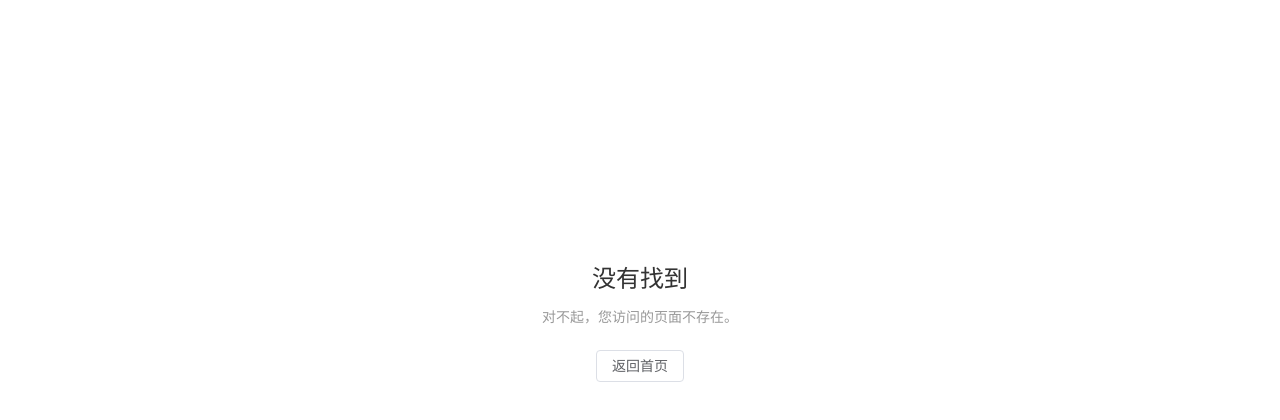
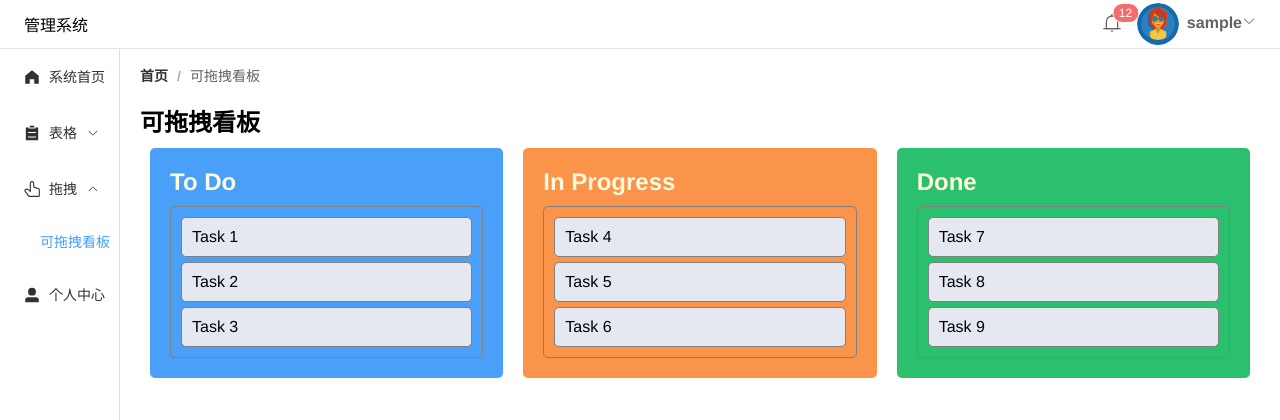
Before and after one commit to zhf521/vue3-management-system, a Vue app: page /drag-board in a window 1280 px wide. Before the commit this address led to /not-found. Shown: the top 420 px of the page. Built offline with nearby package versions, Linux system fonts and the light colour scheme; sample sign-in values are in the browser's storage; what vxe-table would draw is missing.

Commit message:
拖拽看板完成、修复面包屑和菜单之间的bug

```diff
--- a/src/components/SideBar.vue
+++ b/src/components/SideBar.vue
@@ -1,6 +1,6 @@
 <template>
-  <el-menu default-active="1" @open="handleOpen" @close="handleClose">
-    <el-menu-item index="1">
+  <el-menu @select="handleSelect" :default-active="route.path">
+    <el-menu-item index="/dashboard">
       <el-icon>
         <HomeFilled></HomeFilled>
       </el-icon>
@@ -17,7 +17,18 @@
         <span>简单表格</span>
       </el-menu-item>
     </el-sub-menu>
-    <el-menu-item index="3">
+    <el-sub-menu index="3">
+      <template #title>
+        <el-icon>
+          <Pointer />
+        </el-icon>
+        <span>拖拽</span>
+      </template>
+      <el-menu-item index="/drag-board">
+        <span>可拖拽看板</span>
+      </el-menu-item>
+    </el-sub-menu>
+    <el-menu-item index="/user">
       <el-icon>
         <UserFilled>
         </UserFilled>
@@ -27,21 +38,22 @@
   </el-menu>
 </template>
 <script setup lang="ts">
-import router from '@/router'
+import { useRoute, useRouter } from 'vue-router'
+
 import {
   HomeFilled,
   List,
   UserFilled,
+  Pointer
 } from '@element-plus/icons-vue'
-const handleOpen = (key: string, keyPath: string[]) => {
-  if (key == '1') {
-    router.push('/dashboard')
-  } else if (key === '3') {
-    router.push('/user')
-  }
-}
-const handleClose = (key: string, keyPath: string[]) => {
-  console.log(key, keyPath)
+
+const route = useRoute()
+const router = useRouter()
+
+const handleSelect = (key: string, keyPath: string[]) => {
+  console.log(key)
+
+  router.push(key)
 }
 </script>
 <style lang="scss" scoped>
--- a/src/router/index.ts
+++ b/src/router/index.ts
@@ -4,6 +4,8 @@ import Login from '../views/Login.vue'
 import NotFound from '../views/NotFound.vue'
 import Dashboard from '../views/Dashboard.vue'
 import ComplexTable from '../views/ComplexTable.vue'
+import DragBoard from '../views/DragBoard.vue'
+import User from '../views/User.vue'
 
 const routes = [
   // 重定向
@@ -21,7 +23,6 @@ const routes = [
         path: '/dashboard',
         name: 'dashboard',
         meta: {
-          icon: 'Menu',
           name:'系统首页'
         },
         component:Dashboard
@@ -30,6 +31,22 @@ const routes = [
         path: '/complex-table',
         name: 'ComplexTable',
         component:ComplexTable
+      },
+      {
+        path: '/drag-board',
+        name: 'DragBoard',
+        meta: {
+          name:'可拖拽看板'
+        },
+        component:DragBoard
+      },
+      {
+        path: '/user',
+        name: 'User',
+        meta: {
+          name:'个人中心'
+        },
+        component:User
       }
     ]
   },
--- a/src/views/Dashboard.vue
+++ b/src/views/Dashboard.vue
@@ -48,7 +48,6 @@ import TodoList from '../components/TodoList.vue'
 import PieCard from '../components/charts/PieCard.vue'
 import LineCard from '../components/charts/LineCard.vue'
 import TabCard from '../components/charts/TabCard.vue'
-
 </script>
 <style scoped lang="scss">
 .el-card .el-card__body {
--- /dev/null
+++ b/src/views/DragBoard.vue
@@ -0,0 +1,94 @@
+<template>
+  <div>
+    <h1>可拖拽看板</h1>
+
+    <div class="board">
+      <div class="column" v-for="(column, index) in columns" :key="index" @dragover="allowDrop" @drop="handleDrop(column)"
+        :class="{ 'bg-blue': column.title === 'To Do', 'bg-red': column.title === 'In Progress', 'bg-green': column.title === 'Done' }">
+        <h2 style="color:cornsilk;">{{ column.title }}</h2>
+        <div class="task-list">
+          <div class="task" v-for="(task, taskIndex) in column.tasks" :key="taskIndex"
+            @dragstart="handleDragStart(column, taskIndex)" draggable="true">
+            {{ task }}
+          </div>
+        </div>
+      </div>
+    </div>
+  </div>
+</template>
+
+<script setup lang="ts">
+import { ref } from 'vue'
+
+const columns = ref([
+  { title: 'To Do', tasks: ['Task 1', 'Task 2', 'Task 3'] },
+  { title: 'In Progress', tasks: ['Task 4', 'Task 5', 'Task 6'] },
+  { title: 'Done', tasks: ['Task 7', 'Task 8', 'Task 9'] },
+])
+
+// 存储被拖拽的列和任务的索引值
+let draggedColumn: any = null
+let draggedTaskIndex: any = null
+
+// 定义允许拖放操作函数
+const allowDrop = (event: any) => {
+  event.preventDefault()
+}
+
+// 定义开始拖动时触发的函数
+const handleDragStart = (column: any, taskIndex: number) => {
+  draggedColumn = column
+  draggedTaskIndex = taskIndex
+}
+
+// 定义拖动元素在目标元素上释放时触发的事件
+const handleDrop = (column: any) => {
+  // task是被拖动的事件
+  const task = draggedColumn.tasks[draggedTaskIndex]
+  console.log(task)
+  draggedColumn.tasks.splice(draggedTaskIndex, 1)
+  column.tasks.push(task)
+}
+
+</script>
+
+<style lang="scss">
+.board {
+  display: flex;
+
+  .column {
+    flex: 1;
+    margin: 10px;
+    padding: 20px;
+    border-radius: 5px;
+
+    .task-list {
+      min-height: 100px;
+      margin-top: 10px;
+      border: 1px solid gray;
+      border-radius: 5px;
+      padding: 5px;
+
+      .task {
+        margin: 5px;
+        padding: 10px;
+        background-color: rgb(229, 232, 240);
+        border: 1px solid gray;
+        border-radius: 5px;
+      }
+    }
+  }
+}
+
+.bg-red {
+  background-color: #f9944a;
+}
+
+.bg-green {
+  background-color: #2ac06d;
+}
+
+.bg-blue {
+  background-color: #4a9ff9;
+}
+</style>
--- /dev/null
+++ b/src/views/User.vue
@@ -0,0 +1,6 @@
+<template>
+  <div>
+    <h1>我是个人中心</h1>
+  </div>
+</template>
+<script lang="ts" setup></script>
```
